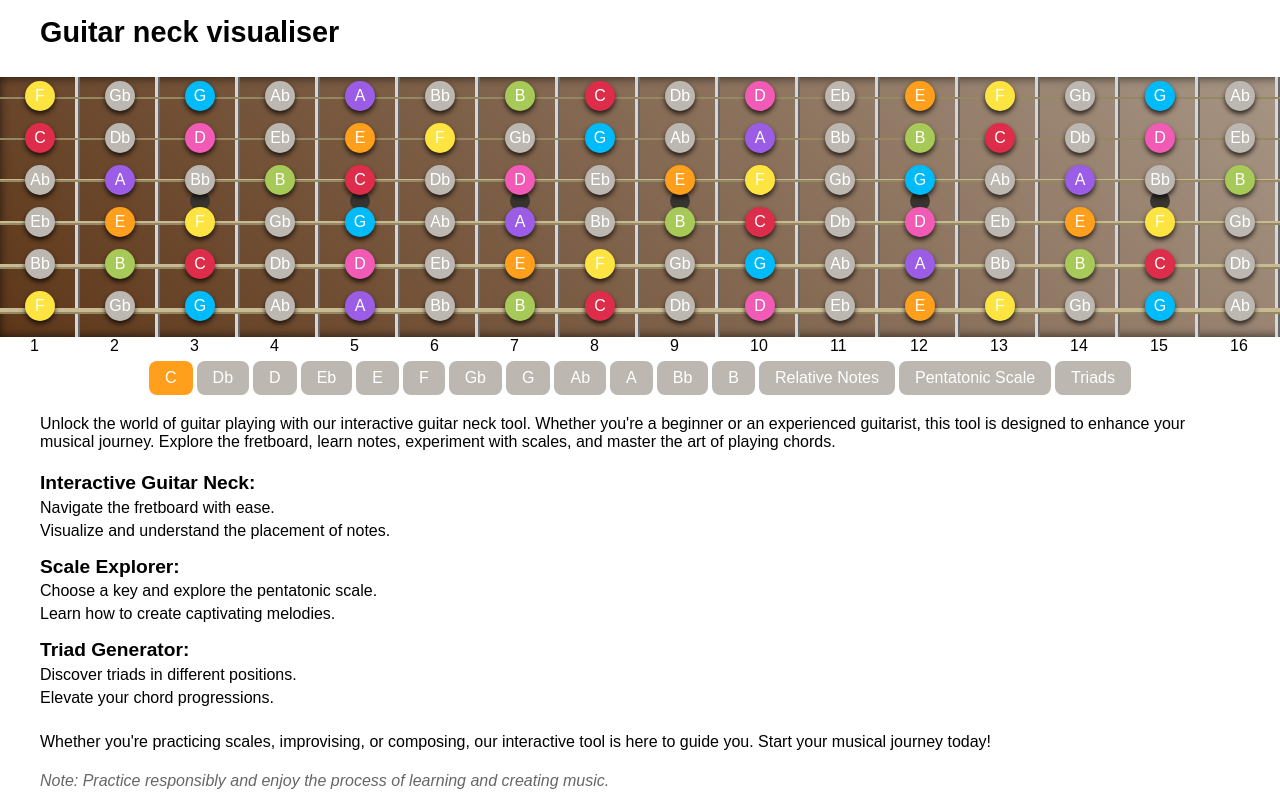
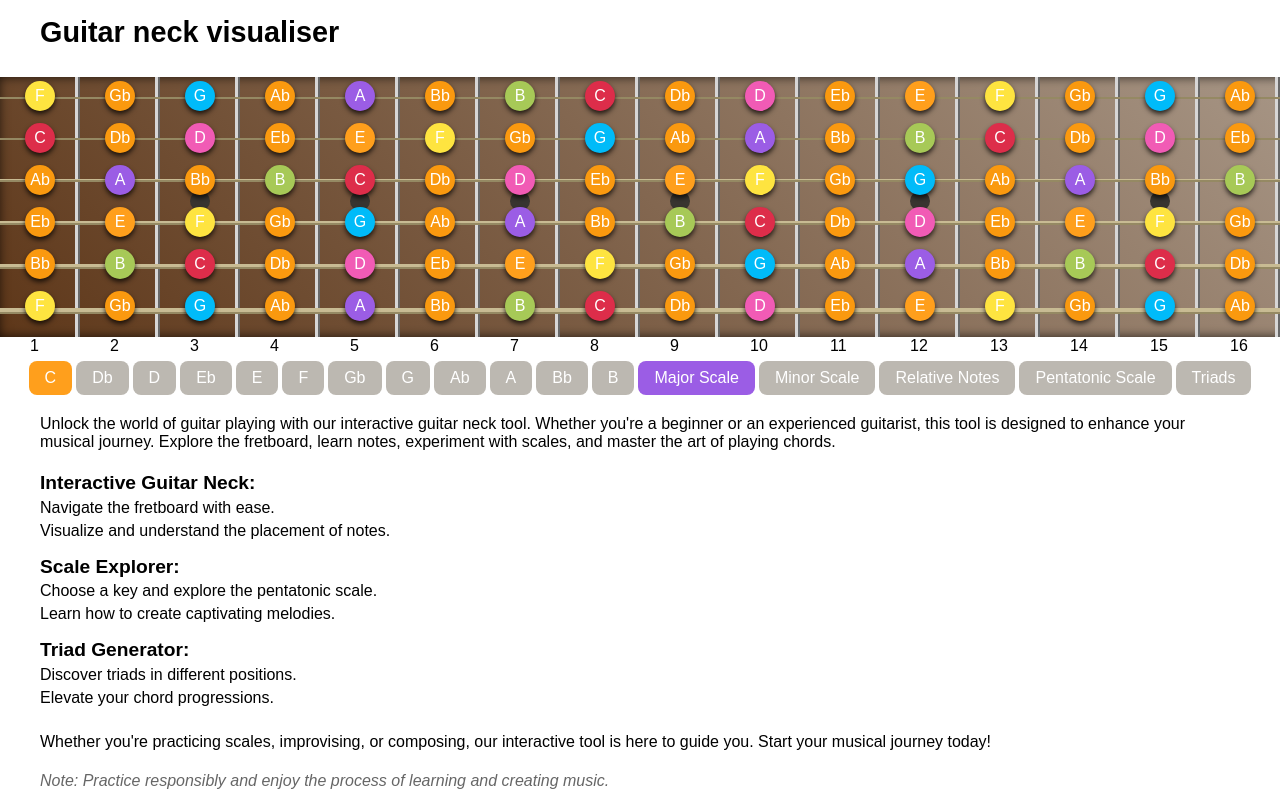
Before and after one commit to mirukuz/guitar-learning, a Gatsby site: page / in a window 1280 px wide. Shown: the top 800 px of the page. Built offline with nearby package versions, Linux system fonts and the light colour scheme; Gatsby itself is replaced by a stand-in of ours.

Commit message:
update minor scale

```diff
--- a/src/pages/index.tsx
+++ b/src/pages/index.tsx
@@ -12,7 +12,15 @@ interface NoteColor {
   [key: string]: string;
 }
 
-const majorScaleInEachKey: KeyChart = {
+interface Modes {
+  [mode: string]: KeyChart
+}
+
+interface Indexes {
+  [mode: string]: string[]
+}
+
+const ionian: KeyChart = {
   "C": ["C", "D", "E", "F", "G", "A", "B", "C"],
   "G": ["G", "A", "B", "C", "D", "E", "Gb", "G"],
   "D": ["D", "E", "Gb", "G", "A", "B", "Db", "D"],
@@ -25,6 +33,26 @@ const majorScaleInEachKey: KeyChart = {
   "Eb": ["Eb", "F", "G", "Ab", "Bb", "C", "D", "Eb"],
   "Bb": ["Bb", "C", "D", "Eb", "F", "G", "A", "Bb"],
   "F": ["F", "G", "A", "Bb", "C", "D", "E", "F"]
+}
+
+const aeolian: KeyChart = {
+  "C": ["C", "D", "Eb", "F", "G", "Ab", "Bb", "C"],
+  "G": ["G", "A", "Bb", "C", "D", "Eb", "F", "G"],
+  "D": ["D", "E", "F", "G", "A", "Bb", "Db", "D"],
+  "A": ["A", "B", "C", "D", "E", "F", "G", "A"],
+  "E": ["E", "Gb", "G", "A", "B", "C", "D", "E"],
+  "B": ["B", "Db", "D", "E", "Gb", "G", "A", "B"],
+  "Ab": ["Ab", "Bb", "Cb", "Db", "Eb", "Fb", "Gb", "Ab"],
+  "Gb": ["Gb", "Ab", "A", "B", "Db", "D", "E", "Gb"],
+  "Db": ["Db", "Eb", "Fb", "Gb", "Ab", "A", "Cb", "Db"],
+  "Eb": ["Eb", "F", "Gb", "Ab", "Bb", "Cb", "Db", "Eb"],
+  "Bb": ["Bb", "C", "Db", "Eb", "F", "Gb", "Ab", "Bb"],
+  "F": ["F", "G", "Ab", "A", "C", "Db", "Eb", "F"],
+}
+
+const modes: Modes = {
+  ionian,
+  aeolian
 }
 
 const notesData: string[][] = [
@@ -46,11 +74,46 @@ const notesColor: NoteColor = {
   7: "#a7c957",
   "0": "#bcb8b1"
 }
-const getRelative = (key: string, note: string): number => {
-  const scale = majorScaleInEachKey[key];
-  const noteIndex = scale.indexOf(note);
 
-  return noteIndex + 1;
+const pentatonicIndexes: Indexes = {
+  ionian: ["1", "2", "3", "5", "6"],
+  aeolian: ["1", "b3", "4", "5", "b7"]
+}
+
+const triadIndexes: Indexes = {
+  ionian: ["1", "2", "3"],
+  aeolian: ["1", "b3", "5"]
+}
+
+const getInterval = (note1: string, note2: string): string => {
+  const index1 = allKeys.indexOf(note1);
+  const index2 = allKeys.indexOf(note2);
+
+  if (index1 === -1 || index2 === -1) {
+    return ""; // Invalid note name
+  }
+
+  const distance = (index2 - index1 + allKeys.length) % allKeys.length;
+  const intervalMapping: Record<number, string> = {
+    0: '1',
+    1: 'b2',
+    2: '2',
+    3: 'b3',
+    4: '3',
+    5: '4',
+    6: 'b5',
+    7: '5',
+    8: 'b6',
+    9: '6',
+    10: 'b7',
+    11: '7',
+  };
+
+  return intervalMapping[distance];
+}
+
+const getRelative = (key: string, note: string): string => {
+  return getInterval(key, note)
 };
 
 const IndexPage: React.FC = () => {
@@ -58,6 +121,7 @@ const IndexPage: React.FC = () => {
   const [isRelative, setToRelative] = React.useState<boolean>(false);
   const [isPentatonic, setToPentatonic] = React.useState<boolean>(false);
   const [isTriads, setTriads] = React.useState<boolean>(false);
+  const [mode, setMode] = React.useState<string>("ionian");
   const strings: string[] = ['e', 'b', 'g', 'd', 'a', 'e'];
 
   const renderFrets = (): JSX.Element[] =>
@@ -110,9 +174,9 @@ const IndexPage: React.FC = () => {
         const relativeNote = getRelative(selectedKey, note);
         const displayNote =
           (!isRelative && !isPentatonic && !isTriads) ||
-          (!isPentatonic && !isTriads && isRelative && relativeNote > 0 && relativeNote < 8) ||
-          (isPentatonic && [1, 2, 3, 5, 6].includes(relativeNote)) ||
-          (isTriads && [1, 3, 5].includes(relativeNote));
+          (!isPentatonic && !isTriads && isRelative) ||
+          (isPentatonic && pentatonicIndexes[mode].includes(relativeNote)) ||
+          (isTriads && triadIndexes[mode].includes(relativeNote));
 
         return (
           <Style.Note
@@ -154,6 +218,12 @@ const IndexPage: React.FC = () => {
             {key}
           </Style.BlueButton >
         ))}
+        <Style.Button isSelected={mode=="ionian"} onClick={() => setMode("ionian")}>
+          Major Scale
+        </Style.Button >
+        <Style.Button isSelected={mode=="aeolian"} onClick={() => setMode("aeolian")}>
+          Minor Scale
+        </Style.Button >
         <Style.Button isSelected={isRelative} onClick={() => setToRelative(!isRelative)}>
           Relative Notes
         </Style.Button >
```
